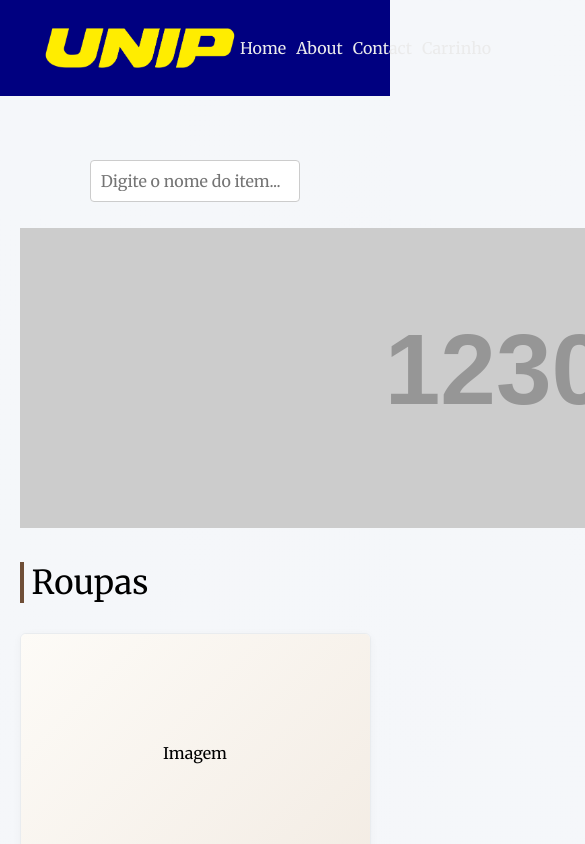
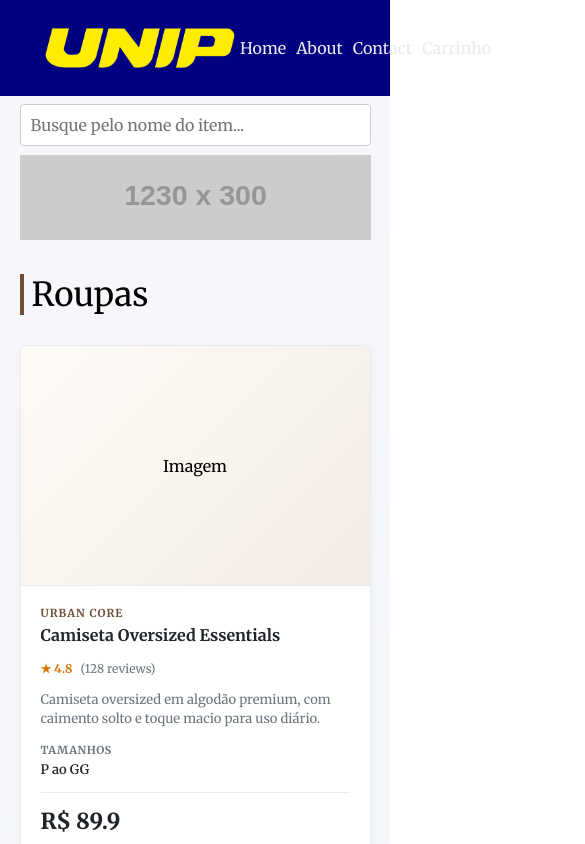
Before and after one commit to LucasBenini1/e-commerce, an Angular app: page / in a window 390 px wide. Shown: the top 844 px of the page, 585 px wide, since content can reach past the window. Built offline with nearby package versions, Linux system fonts and the light colour scheme.

Commit message:
Arquivos faltantes

```diff
--- a/src/app/app.scss
+++ b/src/app/app.scss
@@ -1,5 +1,5 @@
 .container{
     max-width: 1400px;
-    margin: 16vh auto 0; // TODO; Voltar para margin: 0 auto;
+    margin: 6em auto 0;
     width: 100%;
 }
--- a/src/app/pages/about/about.scss
+++ b/src/app/pages/about/about.scss
@@ -1,6 +1,6 @@
 :host {
-  --background-body: #ffffff; /* Fundo principal puro e branco */
-  --bg-beige: #f8f5f1; /* Bege usado apenas para diferenciar seções */
+  --background-body: #ffffff;
+  --bg-beige: #f8f5f1;
   --surface: #ffffff;
   --primary: #6f4e37;
   --primary-dark: #563c2b;
@@ -29,7 +29,6 @@
   margin: 0 auto;
 }
 
-/* Utilitários de Grid e Layout */
 .grid-2 { display: grid; grid-template-columns: 1fr 1fr; gap: 4rem; align-items: center; }
 .grid-2-1 { display: grid; grid-template-columns: 2fr 1fr; gap: 4rem; align-items: center; }
 .grid-1-2 { display: grid; grid-template-columns: 1fr 2fr; gap: 3rem; align-items: center; }
@@ -37,7 +36,6 @@
 .section-spaced { padding: 8rem 0; }
 .bg-beige { background-color: var(--bg-beige); }
 
-/* Tipografia */
 h1, h2, h3, h4 {
     font-family: var(--font-title);
     font-weight: 500;
@@ -62,9 +60,7 @@ p {
   margin-bottom: 0.5rem;
 }
 
-/* --- HERO --- */
 .hero {
-  padding: 10rem 0 8rem;
   background: linear-gradient(180deg, #fefdfb 0%, var(--bg-beige) 100%);
 }
 
@@ -111,12 +107,10 @@ p {
 .btn-scroll:hover { color: var(--primary-dark); }
 .btn-scroll:hover i { transform: translateY(3px); }
 
-/* --- SECTION HEADERS --- */
 .section-header { margin-bottom: 3rem; }
 .section-header h2 { font-size: clamp(2rem, 4vw, 2.8rem); line-height: 1.2; }
 .section-header.centered { max-width: 600px; margin-left: auto; margin-right: auto; }
 
-/* --- STORY --- */
 .story p { margin-bottom: 1.5rem; }
 .story-visual img {
     width: 100%;
@@ -124,7 +118,6 @@ p {
     box-shadow: var(--shadow-sm);
 }
 
-/* --- CARDS --- */
 .cards {
   display: grid;
   grid-template-columns: repeat(auto-fit, minmax(300px, 1fr));
@@ -175,7 +168,6 @@ p {
   margin: 0;
 }
 
-/* --- NUMBERS --- */
 .numbers {
   background: var(--primary);
   color: #fff;
@@ -209,7 +201,6 @@ p {
   display: block;
 }
 
-/* --- DNA (Etapas) --- */
 .dna-grid {
     display: grid;
     grid-template-columns: repeat(3, 1fr);
@@ -225,7 +216,6 @@ p {
 .dna-item h4 { font-family: var(--font-body); font-weight: 600; color: var(--text); font-size: 1.1rem; margin-bottom: 0.5rem; }
 .dna-item p { font-size: 0.9rem; max-width: 300px; margin: 0 auto; }
 
-/* --- MISSION --- */
 blockquote {
   margin: 0;
   padding: 3rem;
@@ -252,8 +242,6 @@ blockquote p {
   z-index: 1;
   margin: 0;
 }
-
-/* --- VISIT --- */
 .contact-list { list-style: none; padding: 0; margin: 2rem 0 0; }
 .contact-list li {
     display: flex; align-items: center; gap: 1rem;
@@ -265,10 +253,8 @@ blockquote p {
     width: 100%; border-radius: 16px; box-shadow: var(--shadow-sm);
 }
 
-/* --- MEDIA QUERIES --- */
 @media (max-width: 992px) {
     .grid-2, .grid-2-1, .grid-1-2 { gap: 2rem; }
-    .hero { padding: 8rem 0 6rem; }
     .hero-content h1 { font-size: 3rem; }
 }
 
--- a/src/app/pages/home/home.html
+++ b/src/app/pages/home/home.html
@@ -1,6 +1,6 @@
 <main class="home-container">
   <form class="search-form">
-    <input type="text" id="search" name="search" [value]="filter()" (input)="filter.set($event.target.value)" placeholder="Digite o nome do item...">
+    <input type="text" id="search" name="search" [value]="filter()" (input)="filter.set($event.target.value)" placeholder="Busque pelo nome do item...">
   </form>
 
   @if(filter().length === 0){
@@ -9,12 +9,14 @@
     </section>
   }
 
+  @if(filteredItems(filter()).length === 0){
+    <p class="noItemsFound">Nenhum item encontrado para "{{ filter() }}".</p>
+  } @else {
     @for(categoria of categories(); track categoria){
       @if(filteredItems(filter()).some(item => item.category === categoria)){
         <div class="category-index">
           <h2>{{ categoria.charAt(0).toUpperCase() + categoria.slice(1) }}</h2>
         </div>
-    }
 
         <section class="item-container">
           @for(item of filteredItems(filter()); track item.id){
@@ -23,7 +25,9 @@
             }
           }
         </section>
+      }
     } @empty {
       <p class="loader">Carregando...</p>
     }
+  }
 </main>
--- a/src/app/pages/home/home.scss
+++ b/src/app/pages/home/home.scss
@@ -10,6 +10,11 @@
         border: 1px solid #ccc;
         border-radius: 4px;
         outline: none;
+    }
+
+    @media (max-width: 768px){
+        width: 100%;
+        padding: 1vh 0;
     }
 }
 .loader{
@@ -24,6 +29,14 @@
     margin: 20px auto;
 }
 
+.image-container{
+    margin: 0 auto;
+
+    img{
+        width: 100%;
+    }
+}
+
 .item-container{
     display: grid;
     grid-template-columns: repeat(auto-fill, minmax(200px, 1fr));
@@ -36,3 +49,9 @@
     border-left: 4px solid #6f4e37;
     padding-left: 8px;
 }
+
+.noItemsFound{
+    width: 100%;
+    text-align: center;
+    color: #9c9c9c;
+}
--- a/src/app/pages/home/home.ts
+++ b/src/app/pages/home/home.ts
@@ -26,7 +26,7 @@ export class Home implements OnInit {
     const filteredItems = this.data().filter((item: Item) =>
       item.name.toLowerCase().includes(searchTerm.toLowerCase())
     );
-    return filteredItems.length > 0 ? filteredItems : this.data();
+    return filteredItems;
   }
 
   ngOnInit() {
```
Lines whose indentation alone changed are shown as unchanged.
